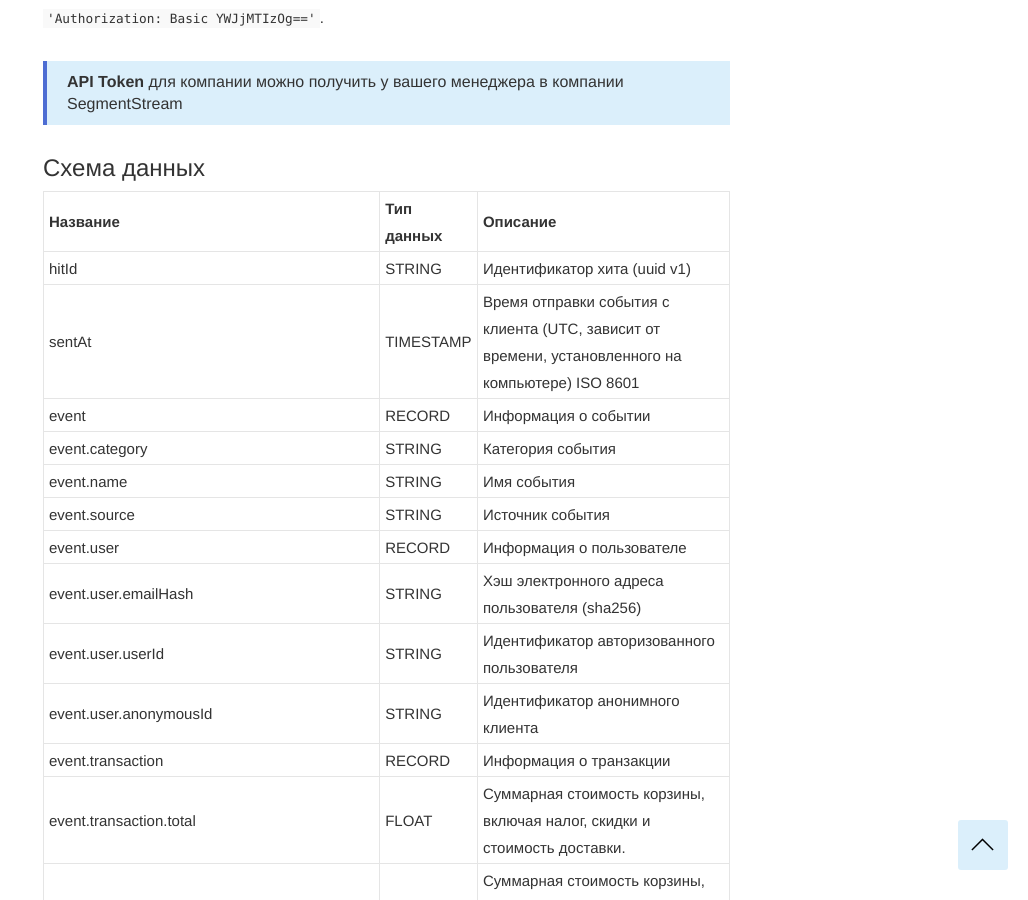
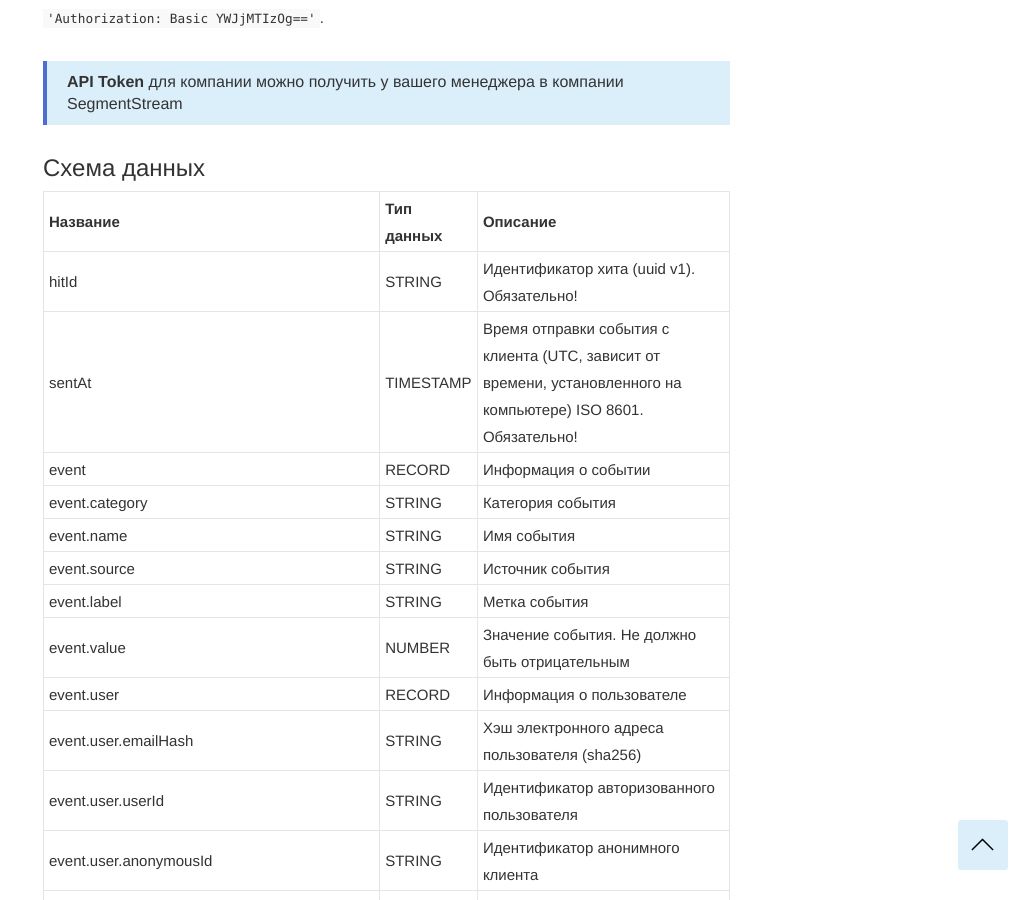
Before and after one commit to segmentstream-com/segmentstream-com.github.io, a Jekyll site: the page built from _docs/for-developer/postback function.md, in a window 1280 px wide and 900 px high, scrolled down 686 px. Shown: the whole window, without its empty margins (252-1280 px from the left). Built offline with Jekyll 4.4.1, drawn with Linux system fonts in a browser that asks for light colours; nearby versions of some CDN libraries; some of the changed text lies outside the part shown.

Commit message:
Change postback page

```diff
--- a/_docs/for-developer/postback function.md
+++ b/_docs/for-developer/postback function.md
@@ -32,12 +32,14 @@ https://track.segmentstream.com/track
 
 Название|Тип данных|Описание
 --- | --- | ---
-hitId |	STRING |	Идентификатор хита (uuid v1)
-sentAt |	TIMESTAMP |	Время отправки события c клиента (UTC, зависит от времени, установленного на компьютере) ISO 8601
+hitId |	STRING |	Идентификатор хита (uuid v1). Обязательно!
+sentAt |	TIMESTAMP |	Время отправки события c клиента (UTC, зависит от времени, установленного на компьютере) ISO 8601.  Обязательно!
 event |	RECORD |	Информация о событии
 event.category |	STRING |	Категория события
 event.name |	STRING |	Имя события
 event.source |	STRING |	Источник события
+event.label |	STRING |	Метка события
+event.value |	NUMBER |	Значение события. Не должно быть отрицательным
 event.user |	RECORD |	Информация о пользователе
 event.user.emailHash |	STRING |	Хэш электронного адреса пользователя (sha256)
 event.user.userId |	STRING |	Идентификатор авторизованного пользователя
```
Also changed, not shown: other parts of _docs/for-developer/postback function.md (+4 -1 lines).
